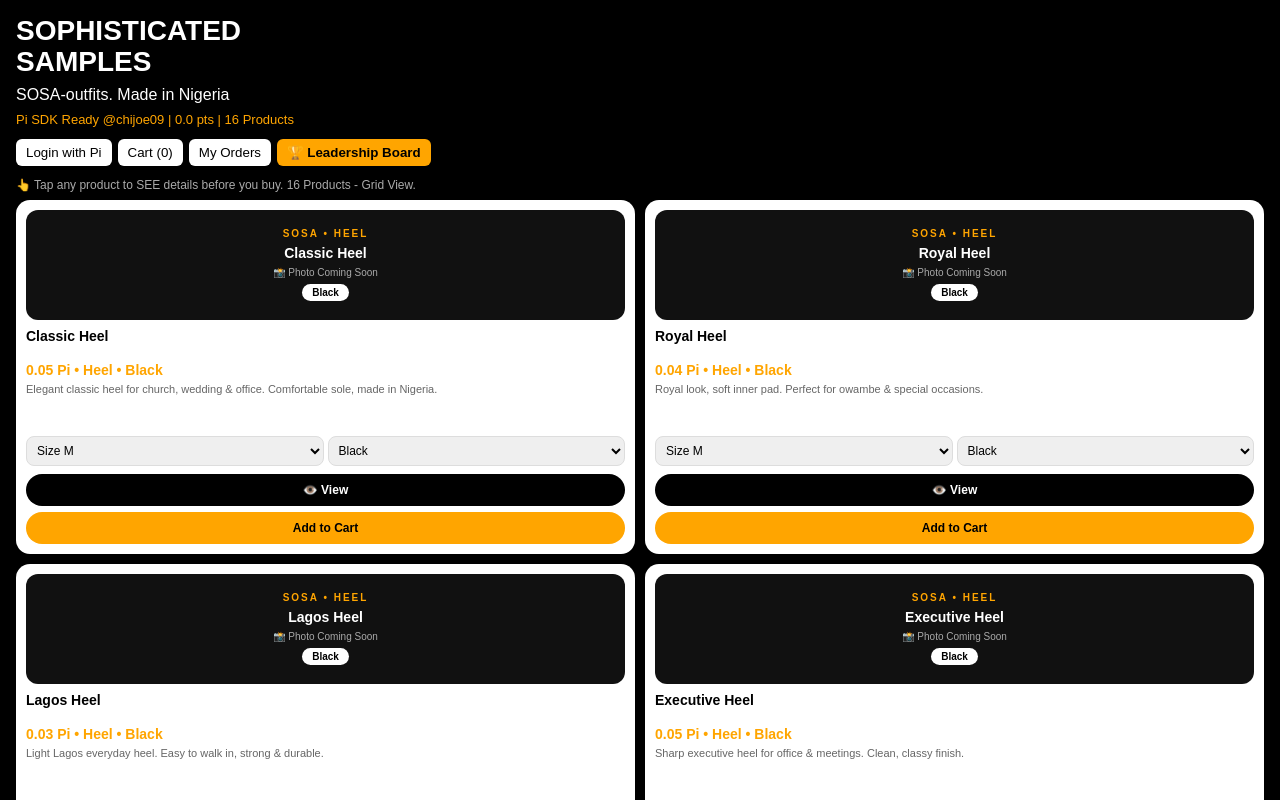
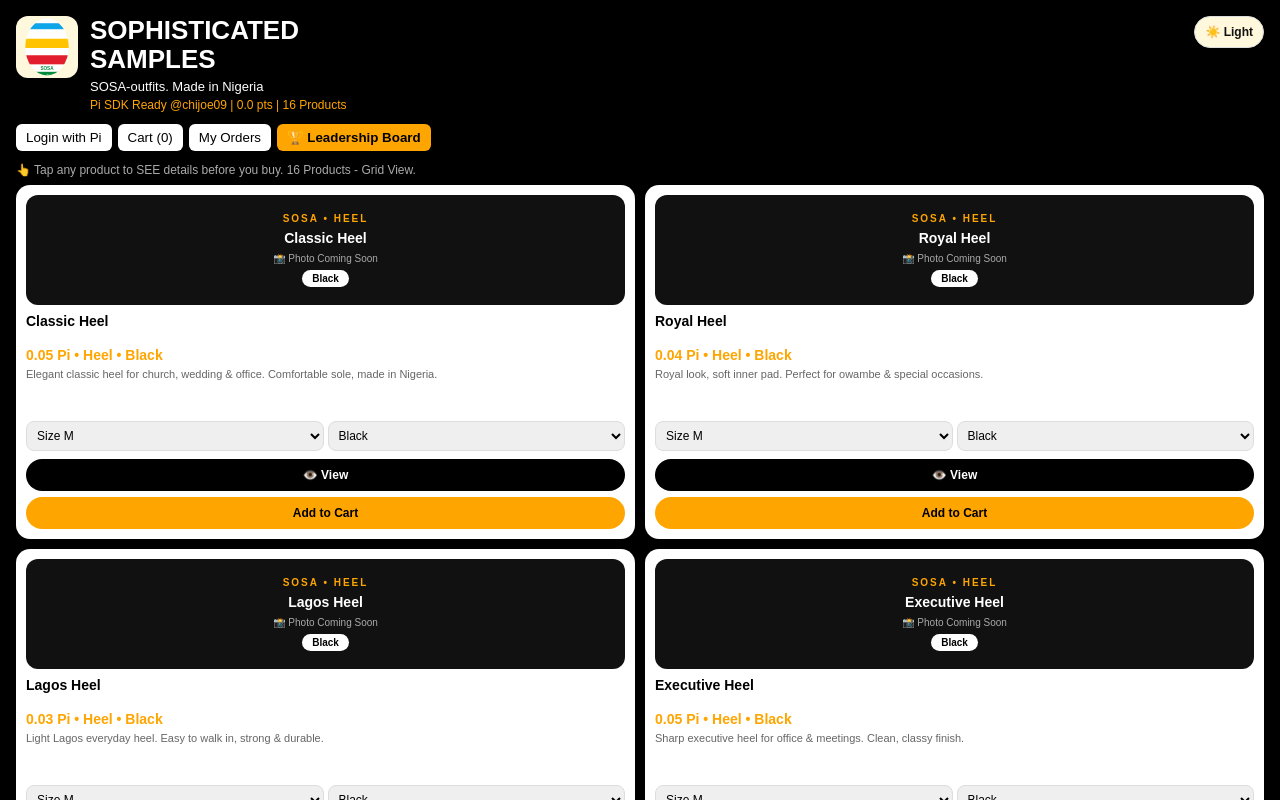
Before and after one commit to Chijoe09/SOSA-V19, a Next.js app: page / in a window 1280 px wide. Shown: the top 800 px of the page. Built offline with nearby package versions, Linux system fonts and the light colour scheme.

Commit message:
Update page.tsx

```diff
--- a/app/page.tsx
+++ b/app/page.tsx
@@ -29,19 +29,41 @@ function getFlags(o:any){
   return { paid:false, sent:false, delivered:false };
 }
 
-// Clean placeholder - NO fake drawing. Real photo replaces this later.
+// SOSA EGG LOGO - Top Left - Same as your PNG: striped egg, SOSA green on white, outfits white on green
+function SosaLogo({ size=56 }:{ size?:number }){
+  return (
+    <svg width={size} height={size} viewBox="0 0 100 120" style={{flexShrink:0,borderRadius:12,background:"#FFF8DC"}}>
+      <defs>
+        <clipPath id="eggClip"><ellipse cx="50" cy="60" rx="42" ry="55" /></clipPath>
+      </defs>
+      <ellipse cx="50" cy="60" rx="42" ry="55" fill="#FFF8DC" />
+      <g clipPath="url(#eggClip)">
+        <rect x="0" y="0" width="100" height="18" fill="#fff" />
+        <rect x="0" y="14" width="100" height="12" fill="#0EA5E9" />
+        <rect x="0" y="26" width="100" height="18" fill="#fff" />
+        <rect x="0" y="44" width="100" height="18" fill="#FFC300" />
+        <rect x="0" y="62" width="100" height="14" fill="#fff" />
+        <rect x="0" y="76" width="100" height="18" fill="#E11D2E" />
+        <rect x="0" y="94" width="100" height="14" fill="#fff" />
+        <rect x="0" y="108" width="100" height="12" fill="#008A3D" />
+        <text x="50" y="105" textAnchor="middle" fontSize="9" fontWeight="bold" fill="#008A3D" fontFamily="sans-serif">SOSA</text>
+        <text x="50" y="118" textAnchor="middle" fontSize="6" fontWeight="bold" fill="#fff" fontFamily="sans-serif">outfits</text>
+      </g>
+    </svg>
+  );
+}
+
 function PhotoBox({ name, cat, color, grid=false }:{ name:string, cat:string, color:string, grid?:boolean }){
   return (
     <div style={{background: color==="Brown" ? "#3E2A1A" : "#111", color:"#fff", borderRadius:12, padding:12, width: grid ? "100%" : 110, height: grid ? 110 : 110, display:"flex", flexDirection:"column", justifyContent:"center", alignItems:"center", textAlign:"center", boxSizing:"border-box"}}>
       <div style={{fontSize:10,letterSpacing:2,color:"orange",fontWeight:"bold"}}>SOSA • {cat.toUpperCase()}</div>
-      <div style={{fontSize: grid ? 14 : 14,fontWeight:"bold",margin:"6px 0",lineHeight:1.2}}>{name}</div>
+      <div style={{fontSize:14,fontWeight:"bold",margin:"6px 0",lineHeight:1.2}}>{name}</div>
       <div style={{fontSize:10,color:"#aaa"}}>📸 Photo Coming Soon</div>
       <div style={{fontSize:10,marginTop:6,background: color==="Brown" ? "#8B4513" : "#fff", color: color==="Brown" ? "#fff" : "#000", padding:"3px 10px", borderRadius:20, fontWeight:"bold"}}>{color}</div>
     </div>
   );
 }
 
-// 16 PRODUCTS - #16 is NEW
 const PRODUCTS = [
   { name: "Classic Heel", price: 0.05, cat: "Heel", desc: "Elegant classic heel for church, wedding & office. Comfortable sole, made in Nigeria.", detail: "Heel height: Medium. Material: Quality leather-like. Fitting: True to size. Comes in SOSA branded pack." },
   { name: "Royal Heel", price: 0.04, cat: "Heel", desc: "Royal look, soft inner pad. Perfect for owambe & special occasions.", detail: "Heel height: Medium. Material: Quality leather-like. Fitting: True to size." },
@@ -76,6 +98,20 @@ export default function Home(){
   const [paying, setPaying] = useState(false);
   const [selSize, setSelSize] = useState<any>({});
   const [selColor, setSelColor] = useState<any>({});
+  const [darkMode, setDarkMode] = useState(true);
+
+  // THEME - Dark = black like before, Light = cream like logo background
+  const T = darkMode
+    ? { bg:"#000", text:"#fff", sub:"#aaa", card:"#fff", cardText:"#000", panel:"#111", inputBg:"#fff", muted:"#aaa" }
+    : { bg:"#FFF8DC", text:"#111", sub:"#666", card:"#fff", cardText:"#000", panel:"#fff", inputBg:"#fff", muted:"#666" };
+
+  const toggleTheme = ()=>{
+    const next = !darkMode;
+    setDarkMode(next);
+    try{ localStorage.setItem("sosa_theme", next ? "dark" : "light"); }catch{}
+  };
+
+  const scrollTop = ()=>{ window.scrollTo({top:0, behavior:"smooth"}); };
 
   const reloadOrders = ()=>{
     try{
@@ -86,6 +122,11 @@ export default function Home(){
   };
 
   useEffect(()=>{
+    try{
+      const th = localStorage.getItem("sosa_theme");
+      if(th==="light") setDarkMode(false);
+      if(th==="dark") setDarkMode(true);
+    }catch{}
     reloadOrders();
     try{
       const c = JSON.parse(localStorage.getItem("sosa_cart")||"[]");
@@ -238,32 +279,43 @@ export default function Home(){
   };
 
   return (
-    <div style={{background:"#000",color:"#fff",minHeight:"100vh",padding:16,fontFamily:"sans-serif"}}>
+    <div style={{background:T.bg,color:T.text,minHeight:"100vh",padding:16,fontFamily:"sans-serif"}}>
       {view!=="shop" && (
-        <div style={{background:"#000",padding:"8px 0",marginBottom:8}}>
-          <button onClick={goShop} style={{padding:"10px 16px",borderRadius:10,background:"#fff",color:"#000",fontWeight:"bold",border:0,width:"100%"}}>← Back to Shop</button>
+        <div style={{background:T.bg,padding:"8px 0",marginBottom:8}}>
+          <button onClick={goShop} style={{padding:"10px 16px",borderRadius:10,background: darkMode ? "#fff" : "#000",color: darkMode ? "#000" : "#fff",fontWeight:"bold",border:0,width:"100%"}}>← Back to Shop</button>
         </div>
       )}
 
-      <h1 style={{fontSize:28,fontWeight:"bold",lineHeight:1.1,margin:0}}>SOPHISTICATED<br/>SAMPLES</h1>
-      <p style={{margin:"8px 0"}}>SOSA-outfits. Made in Nigeria</p>
-      <p style={{color:"orange",fontSize:13,margin:"0 0 12px 0"}}>Pi SDK Ready @chijoe09 | {points.toFixed(1)} pts | 16 Products</p>
+      {/* HEADER - Logo Top Left + Dark/Light Toggle Top Right - NO sticky, NO fixed */}
+      <div style={{display:"flex",alignItems:"flex-start",justifyContent:"space-between",gap:10}}>
+        <div style={{display:"flex",gap:12,alignItems:"flex-start"}}>
+          <SosaLogo size={62} />
+          <div>
+            <h1 style={{fontSize:26,fontWeight:"bold",lineHeight:1.1,margin:0}}>SOPHISTICATED<br/>SAMPLES</h1>
+            <p style={{margin:"6px 0 0 0",fontSize:13}}>SOSA-outfits. Made in Nigeria</p>
+            <p style={{color:"orange",fontSize:12,margin:"4px 0 0 0"}}>Pi SDK Ready @chijoe09 | {points.toFixed(1)} pts | 16 Products</p>
+          </div>
+        </div>
+        <button onClick={toggleTheme} style={{padding:"8px 10px",borderRadius:20,background: darkMode ? "#FFF8DC" : "#111",color: darkMode ? "#111" : "#fff",border: darkMode ? "1px solid #ddd" : "1px solid #111",fontWeight:"bold",fontSize:12,flexShrink:0}}>
+          {darkMode ? "☀️ Light" : "🌙 Dark"}
+        </button>
+      </div>
 
-      <div style={{display:"flex",gap:6,flexWrap:"wrap",marginBottom:12}}>
+      <div style={{display:"flex",gap:6,flexWrap:"wrap",marginBottom:12,marginTop:12}}>
         {!user ? (
-          <button onClick={login} style={{padding:"6px 10px",borderRadius:6,background:"#fff",color:"#000",border:0}}>Login with Pi</button>
+          <button onClick={login} style={{padding:"6px 10px",borderRadius:6,background: darkMode ? "#fff" : "#000",color: darkMode ? "#000" : "#fff",border:0}}>Login with Pi</button>
         ) : (
-          <button onClick={()=>{setUser(null); localStorage.removeItem("sosa_user");}} style={{padding:"6px 10px",borderRadius:6,background:"#fff",color:"#000",border:0}}>Logout</button>
+          <button onClick={()=>{setUser(null); localStorage.removeItem("sosa_user");}} style={{padding:"6px 10px",borderRadius:6,background: darkMode ? "#fff" : "#000",color: darkMode ? "#000" : "#fff",border:0}}>Logout</button>
         )}
-        <button onClick={()=>{reloadOrders(); setView("cart"); window.scrollTo(0,0);}} style={{padding:"6px 10px",borderRadius:6,background:"#fff",color:"#000",border:0}}>Cart ({cartCount})</button>
-        <button onClick={()=>{reloadOrders(); setView("orders"); window.scrollTo(0,0);}} style={{padding:"6px 10px",borderRadius:6,background:"#fff",color:"#000",border:0}}>My Orders</button>
+        <button onClick={()=>{reloadOrders(); setView("cart"); window.scrollTo(0,0);}} style={{padding:"6px 10px",borderRadius:6,background: darkMode ? "#fff" : "#000",color: darkMode ? "#000" : "#fff",border:0}}>Cart ({cartCount})</button>
+        <button onClick={()=>{reloadOrders(); setView("orders"); window.scrollTo(0,0);}} style={{padding:"6px 10px",borderRadius:6,background: darkMode ? "#fff" : "#000",color: darkMode ? "#000" : "#fff",border:0}}>My Orders</button>
         <button onClick={()=>{setView("leader"); window.scrollTo(0,0);}} style={{padding:"6px 10px",borderRadius:6,background:"orange",color:"#000",fontWeight:"bold",border:0}}>🏆 Leadership Board</button>
       </div>
 
       {view==="leader" && (
-        <div style={{background:"#111",padding:12,borderRadius:12}}>
+        <div style={{background:T.panel,padding:12,borderRadius:12,color:T.text}}>
           <h2>🏆 SOSA Leadership Board</h2>
-          <p style={{fontSize:12,color:"#aaa"}}>Top buyers by ⭐ Points. More orders = more points = higher rank.</p>
+          <p style={{fontSize:12,color:T.sub}}>Top buyers by ⭐ Points. More orders = more points = higher rank.</p>
           <p>Your Points: <b style={{color:"orange"}}>{points.toFixed(1)} pts</b></p>
           {leaders.length===0 && <p>No buyers yet. Be the first!</p>}
           {leaders.map((l:any,i:number)=>(
@@ -277,14 +329,13 @@ export default function Home(){
 
       {view==="shop" && (
         <div>
-          <p style={{fontSize:12,color:"#aaa",marginBottom:8}}>👆 Tap any product to SEE details before you buy. 16 Products - Grid View.</p>
-          {/* GRID VIEW - 2 per row */}
+          <p style={{fontSize:12,color:T.sub,marginBottom:8}}>👆 Tap any product to SEE details before you buy. 16 Products - Grid View.</p>
           <div style={{display:"grid",gridTemplateColumns:"1fr 1fr",gap:10,alignItems:"start"}}>
             {PRODUCTS.map((p:any)=>{
               const col = selColor[p.name] || "Black";
               const isNew = p.name==="SOSA Signature Heel";
               return (
-                <div key={p.name} style={{background:"#fff",color:"#000",borderRadius:14,padding:10,display:"flex",flexDirection:"column",overflow:"hidden",border: isNew ? "3px solid orange" : "none",boxSizing:"border-box"}}>
+                <div key={p.name} style={{background:T.card,color:T.cardText,borderRadius:14,padding:10,display:"flex",flexDirection:"column",overflow:"hidden",border: isNew ? "3px solid orange" : "none",boxSizing:"border-box"}}>
                   {isNew && <div style={{background:"orange",color:"#000",fontSize:10,fontWeight:"bold",textAlign:"center",padding:"3px",borderRadius:6,marginBottom:6}}>⭐ NEW #16 - FLAGSHIP</div>}
                   <div onClick={()=>openDetail(p)} style={{cursor:"pointer"}}>
                     <PhotoBox name={p.name} cat={p.cat} color={col} grid={true} />
@@ -306,10 +357,12 @@ export default function Home(){
               );
             })}
           </div>
-          <div style={{textAlign:"center",marginTop:24,paddingBottom:20}}>
-            <p style={{fontSize:11,color:"#666"}}>SOSA © 2026 • Made in Nigeria • Pickup: No.1 ODICHE STREET, COKER Aguda, ORILE, LAGOS</p>
-            <a href="/admin" style={{fontSize:10,color:"#333",textDecoration:"none"}}>• Owner •</a>
+          <div style={{textAlign:"center",marginTop:24,paddingBottom:8}}>
+            <p style={{fontSize:11,color:T.sub}}>SOSA © 2026 • Made in Nigeria • Pickup: No.1 ODICHE STREET, COKER Aguda, ORILE, LAGOS</p>
+            <a href="/admin" style={{fontSize:10,color:T.sub,textDecoration:"none"}}>• Owner •</a>
           </div>
+          {/* BACK UP - Down below, normal button, NOT sticky/fixed - safe */}
+          <button onClick={scrollTop} style={{width:"100%",padding:14,borderRadius:20,background: darkMode ? "#fff" : "#000",color: darkMode ? "#000" : "#fff",border:0,fontWeight:"bold",fontSize:15,marginTop:10,marginBottom:20}}>^ Back Up</button>
         </div>
       )}
 
@@ -346,6 +399,7 @@ export default function Home(){
           </div>
           <button onClick={()=>{addToCart(selected,detailQty); setView("cart"); window.scrollTo(0,0);}} style={{width:"100%",padding:14,borderRadius:20,background:"orange",border:0,fontWeight:"bold",marginTop:12}}>Add to Cart - {(selected.price*detailQty).toFixed(4)} Pi</button>
           <button onClick={goShop} style={{width:"100%",padding:12,borderRadius:10,background:"#eee",border:0,marginTop:8}}>← Continue Shopping</button>
+          <button onClick={scrollTop} style={{width:"100%",padding:12,borderRadius:20,background:"#000",color:"#fff",border:0,fontWeight:"bold",marginTop:10}}>^ Back Up</button>
         </div>
       )}
 
@@ -368,11 +422,12 @@ export default function Home(){
               </div>
             );
           })}
+          <button onClick={scrollTop} style={{width:"100%",padding:12,borderRadius:20,background: darkMode ? "#fff" : "#000",color: darkMode ? "#000" : "#fff",border:0,fontWeight:"bold",marginTop:16}}>^ Back Up</button>
         </div>
       )}
 
       {view==="cart" && (
-        <div style={{background:"#111",padding:12,borderRadius:12}}>
+        <div style={{background:T.panel,padding:12,borderRadius:12,color:T.text}}>
           <h2 style={{marginTop:0}}>Cart ({cartCount})</h2>
           {cart.length===0 && <p>Cart is empty. Go add a product.</p>}
           {cart.map((c:any,i:number)=>(
@@ -393,10 +448,10 @@ export default function Home(){
           ))}
           <p>Total: {total.toFixed(4)} Pi</p>
           <h3>--- CHECKOUT DETAILS ---</h3>
-          <input placeholder="Full Name *" value={custName} onChange={(e)=>setCustName(e.target.value)} style={{width:"100%",padding:12,borderRadius:10,marginBottom:8,border:0,boxSizing:"border-box"}} />
-          <input type="tel" inputMode="tel" autoComplete="tel" placeholder="Phone Number / WhatsApp *" value={custPhone} onChange={(e)=>setCustPhone(e.target.value.replace(/[^0-9+]/g, ""))} style={{width:"100%",padding:12,borderRadius:10,marginBottom:8,border:0,boxSizing:"border-box"}} />
-          <p style={{fontSize:11,color:"#aaa",marginTop:-4}}>Example: 08176675579 or +2348176675579 — numbers only</p>
-          <div style={{background:"#222",padding:10,borderRadius:10,fontSize:12,marginBottom:8}}>🏠 Self Pickup (Free): No. 1, ODICHE STREET, COKER Aguda, ORILE, LAGOS.<br/>🚚 Delivery: 0.0001 Pi (1-2 days Lagos, 4-7 days outside Lagos)</div>
+          <input placeholder="Full Name *" value={custName} onChange={(e)=>setCustName(e.target.value)} style={{width:"100%",padding:12,borderRadius:10,marginBottom:8,border:0,boxSizing:"border-box",background:T.inputBg,color:"#000"}} />
+          <input type="tel" inputMode="tel" autoComplete="tel" placeholder="Phone Number / WhatsApp *" value={custPhone} onChange={(e)=>setCustPhone(e.target.value.replace(/[^0-9+]/g, ""))} style={{width:"100%",padding:12,borderRadius:10,marginBottom:8,border:0,boxSizing:"border-box",background:T.inputBg,color:"#000"}} />
+          <p style={{fontSize:11,color:T.sub,marginTop:-4}}>Example: 08176675579 or +2348176675579 — numbers only</p>
+          <div style={{background: darkMode ? "#222" : "#eee",padding:10,borderRadius:10,fontSize:12,marginBottom:8}}>🏠 Self Pickup (Free): No. 1, ODICHE STREET, COKER Aguda, ORILE, LAGOS.<br/>🚚 Delivery: 0.0001 Pi (1-2 days Lagos, 4-7 days outside Lagos)</div>
           <div style={{display:"flex",gap:8,marginBottom:10}}>
             <button onClick={()=>setMethod("delivery")} style={{flex:1,padding:12,borderRadius:20,background:method==="delivery"?"orange":"#333",color:"#fff",border:0,fontWeight:"bold"}}>🚚 Delivery (+0.0001 Pi)</button>
             <button onClick={()=>setMethod("pickup")} style={{flex:1,padding:12,borderRadius:20,background:method==="pickup"?"orange":"#333",color:"#fff",border:0,fontWeight:"bold"}}>🏠 Self Pickup (Free)</button>
@@ -408,6 +463,7 @@ export default function Home(){
           <button onClick={payWithBarcode} style={{width:"100%",padding:14,borderRadius:20,background:"#fff",color:"#000",border:0,fontWeight:"bold"}}>Pay with Barcode at Pickup — Pay when you come to shop. Show barcode.</button>
           <p style={{fontSize:12,textAlign:"center"}}>Barcode = Reserve now, pay at pickup. No Pi taken now.</p>
           <button onClick={goShop} style={{width:"100%",padding:12,borderRadius:10,background:"#fff",color:"#000",fontWeight:"bold",border:0,marginTop:8}}>← Back to Shop</button>
+          <button onClick={scrollTop} style={{width:"100%",padding:12,borderRadius:20,background: darkMode ? "#fff" : "#000",color: darkMode ? "#000" : "#fff",border:0,fontWeight:"bold",marginTop:10}}>^ Back Up</button>
         </div>
       )}
     </div>
```
